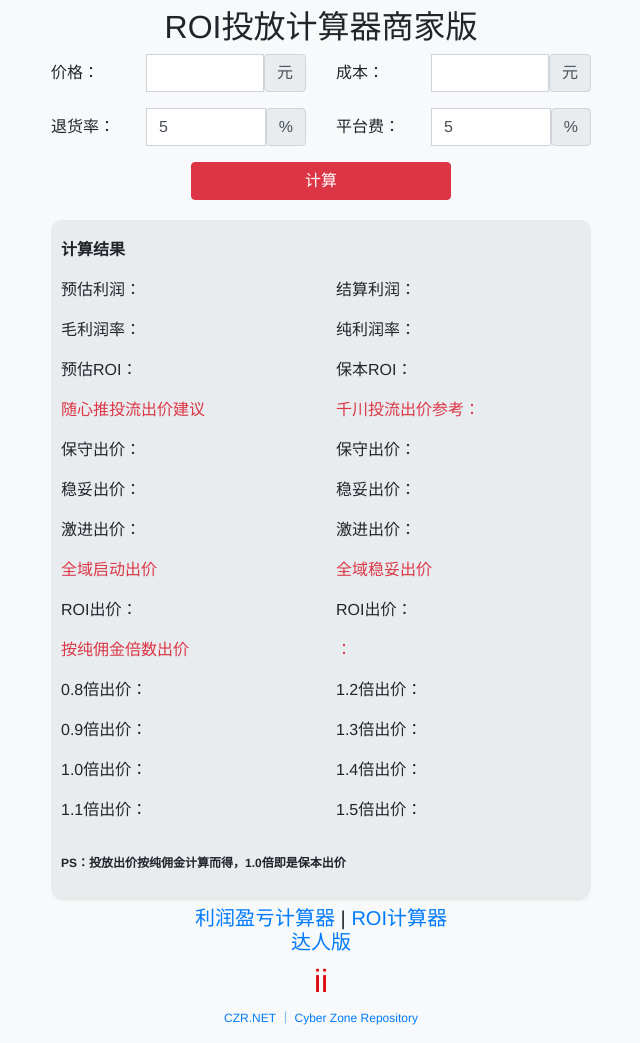
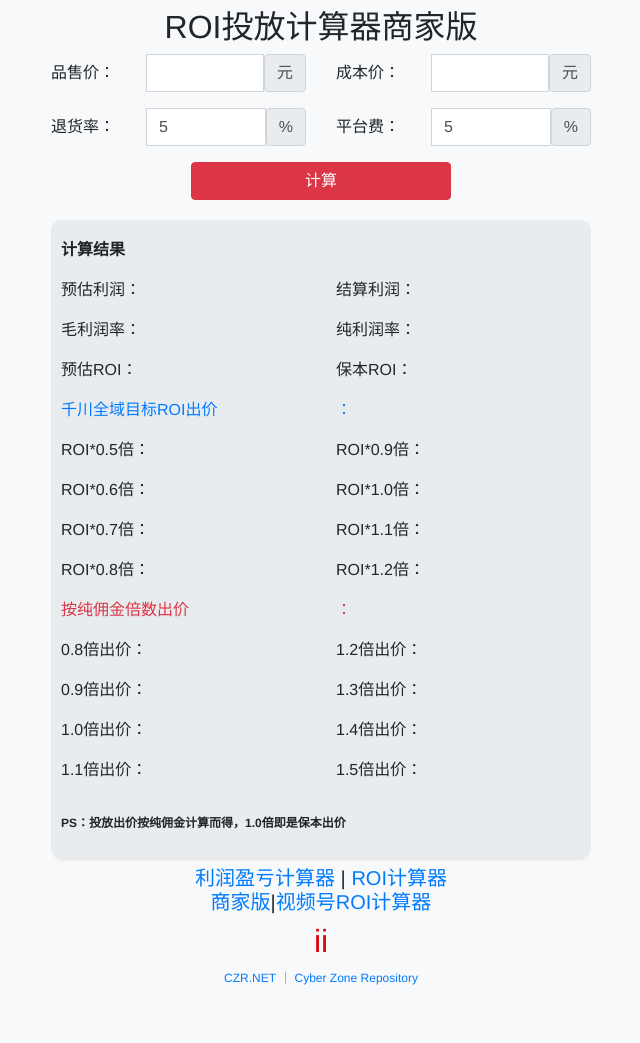
Before and after one commit to CyberZoneRepository/CyberZoneRepository.GitHub.IO, a Jekyll site: the page ROI/shangjia.html, which Jekyll copies as it is, in a window 1280 px wide. Shown: the whole page, without its empty margins (319-959 px from the left). Built offline with Jekyll 4.4.1, drawn with Linux system fonts in a browser that asks for light colours; after the commit the page ends 1003 px from its top, so only the background shows below that.

Commit message:
Update shangjia.html

```diff
--- a/ROI/shangjia.html
+++ b/ROI/shangjia.html
@@ -50,14 +50,14 @@
 
                 <form id="roi-form">
                     <div class="form-group row">
-                        <label for="price" class="col-sm-2 col-form-label col-4">价格：</label>
+                        <label for="price" class="col-sm-2 col-form-label col-4">品售价：</label>
                         <div class="col-sm-4 col-8">
                             <div class="input-group">
                                 <input type="text" class="form-control rounded-0" id="price" value="" required>
                                 <span class="input-group-text">元</span>
                             </div>
                         </div>
-                        <label for="commission-rate" class="col-sm-2 col-form-label col-4">成本：</label>
+                        <label for="commission-rate" class="col-sm-2 col-form-label col-4">成本价：</label>
                         <div class="col-sm-4 col-8">
                             <div class="input-group">
                                 <input type="text" class="form-control rounded-0" id="commission-rate" value=""
@@ -126,29 +126,21 @@
                         </div>
                     </div>
                     <div class="row">
+
+
                         <div class="col-md-6 col-sm-6 fz">
-                            <!-- <p id="estimated-break-even-roi">预估保本ROI：</p> -->
-                            <p id="conservative-price-suggestion" style="color:#dc3545;">随心推投流出价建议</p>
-                            <p>保守出价：<span style="color: #ffa237;" id="baoshou"></span></p>
-                            <p>稳妥出价：<span style="color: #ffa237;" id="wentuo"></span></p>
-                            <p>激进出价：<span style="color: #ffa237;" id="jijin"></span></p>
-
+                            <p id="conservative-price-suggestion8" style="color:#007bff;">千川全域目标ROI出价</p>
+                            <p>ROI*0.5倍：<span style="color: #ffa237;" class="roi-price"></span></p>
+                            <p>ROI*0.6倍：<span style="color: #ffa237;" class="roi-price1"></span></p>
+                            <p>ROI*0.7倍：<span style="color: #ffa237;" class="roi-price2"></span></p>
+                            <p>ROI*0.8倍：<span style="color: #ffa237;" class="roi-price3"></span></p>
                         </div>
                         <div class="col-md-6 col-sm-6 fz">
-                            <!-- <p id="estimated-settlement-break-even-roi">结算预估保本ROI：</p> -->
-                            <p id="conservative-price-suggestion2" style="color:#dc3545;">千川投流出价参考：</p>
-                            <p>保守出价：<span style="color: #ffa237;" id="baoshou2"></span></p>
-                            <p>稳妥出价：<span style="color: #ffa237;" id="wentuo2"></span></p>
-                            <p>激进出价：<span style="color: #ffa237;" id="jijin2"></span></p>
-
-                        </div>
-                        <div class="col-md-6 col-sm-6 fz">
-                            <p id="conservative-price-suggestion8" style="color:#dc3545;">全域启动出价</p>
-                            <p>ROI出价：<span style="color: #ffa237;" class="roi-price"></span></p>
-                        </div>
-                        <div class="col-md-6 col-sm-6 fz">
-                            <p id="conservative-price-suggestion9" style="color:#dc3545;">全域稳妥出价</p>
-                            <p>ROI出价：<span style="color: #ffa237;" class="roi-price2"></span></p>
+                            <p id="conservative-price-suggestion9" style="color:#007bff;">：</p>
+                            <p>ROI*0.9倍：<span style="color: #ffa237;" class="roi-price4"></span></p>
+                            <p>ROI*1.0倍：<span style="color: #ffa237;" class="roi-price5"></span></p>
+                            <p>ROI*1.1倍：<span style="color: #ffa237;" class="roi-price6"></span></p>
+                            <p>ROI*1.2倍：<span style="color: #ffa237;" class="roi-price7"></span></p>
                         </div>
                         <div class="col-md-6 col-sm-6 fz">
                             <!-- <p id="estimated-break-even-roi">预估保本ROI：</p> -->
@@ -180,7 +172,7 @@
         <div class="row">
             <div class="col-md-6 offset-md-3">
                 <h4></h4>
-                <h5 class="text-center"><a href="lirun.html">利润盈亏计算器</a> | <a href="index.html">ROI计算器达人版</a></h5>
+                <h5 class="text-center"><a href="lirun.html">利润盈亏计算器</a> | <a href="shangjia.html">ROI计算器商家版</a>|<a href="shipinhao.html">视频号ROI计算器</a></h5>
                 <h2 class="text-center" style="color:#DD060A;">ii</h2>
                  <p class="text-center" style="font-size: 12px; color: #007bff;">CZR.NET ｜ Cyber Zone Repository</p>
 
@@ -190,8 +182,8 @@
 
         </div>
     </div>
-    <script src="https://lf6-cdn-tos.bytecdntp.com/cdn/jquery/3.6.0/jquery.slim.min.js"></script>
-    <script src="https://cdn.jsdelivr.net/npm/bootstrap@4.5.3/dist/js/bootstrap.bundle.min.js"></script>
+<script src="https://lf6-cdn-tos.bytecdntp.com/cdn/jquery/3.6.0/jquery.slim.min.js"></script>
+<script src="https://cdn.jsdelivr.net/npm/bootstrap@4.5.3/dist/js/bootstrap.bundle.min.js"></script>
 
 
     <script>
@@ -214,7 +206,9 @@
                 var yongjinlv = (1 - (commissionRate / price)) * 100;
                 var chunyongjinlv = yongjinlv - platformFee;
                 var estimatedBreakEvenROI = 1 / (yongjinlv * 0.01);  //预估成本
-                var estimatedSettlementBreakEvenROI = 1 / ((yongjinlv * 0.01) * (1 - (refundRate * 0.01) - (platformFee * 0.01)));  //结算预估保本
+                var ROIyjl = (yongjinlv * 0.01) * (1 - (refundRate * 0.01));
+                var ROIsxf = ROIyjl * (1 - (platformFee * 0.01));
+                var estimatedSettlementBreakEvenROI = 1 / ROIsxf;  //结算预估保本
                 console.log('佣金率=', commissionRate, '退货率=', refundRate)
 
                 var baoshou = estimatedSettlementBreakEvenROI;  //保守出价
@@ -252,6 +246,14 @@
                 $('#baoshou2').text((estimatedSettlement * 0.85).toFixed(2) + '~' + (estimatedSettlement * 1.05).toFixed(2));
                 $('#wentuo2').text((estimatedSettlement * 1.05).toFixed(2) + '~' + (estimatedSettlement * 1.25).toFixed(2));
                 $('#jijin2').text((estimatedSettlement * 1.25).toFixed(2) + '~' + (estimatedSettlement * 1.55).toFixed(2));
+                $('.roi-price').text((estimatedSettlementBreakEvenROI * 0.5).toFixed(2));
+                $('.roi-price1').text((estimatedSettlementBreakEvenROI * 0.6).toFixed(2));
+                $('.roi-price2').text((estimatedSettlementBreakEvenROI * 0.7).toFixed(2));
+                $('.roi-price3').text((estimatedSettlementBreakEvenROI * 0.8).toFixed(2));
+                $('.roi-price4').text((estimatedSettlementBreakEvenROI * 0.9).toFixed(2));
+                $('.roi-price5').text((estimatedSettlementBreakEvenROI * 1).toFixed(2));
+                $('.roi-price6').text((estimatedSettlementBreakEvenROI * 1.1).toFixed(2));
+                $('.roi-price7').text((estimatedSettlementBreakEvenROI * 1.2).toFixed(2));
 
                 $('#chujia08').text((estimatedSettlement * 0.8).toFixed(2));
                 $('#chujia09').text((estimatedSettlement * 0.9).toFixed(2));
@@ -269,5 +271,4 @@
         });
     </script>
 </body>
-
 </html>
```
